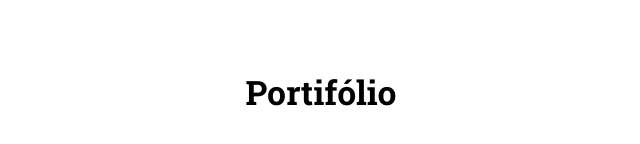
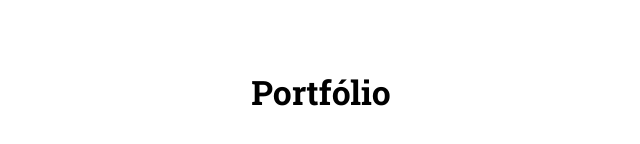
Before and after one commit to guilhermecode/portfolio, a plain HTML site: page index.html in a window 1280 px wide. Shown: the part 2508-2652 px from the top of the page, 319-959 px from the left. Drawn offline with Linux system fonts and the light colour scheme.

Commit message:
Update index.html

```diff
--- a/index.html
+++ b/index.html
@@ -140,7 +140,7 @@
     <section class="section-portifolio padding-top-bottom" id="portfolio">
         <div class="container">
             <header>
-                <h2 class="roboto-slab b-700">Portifólio</h2>
+                <h2 class="roboto-slab b-700">Portfólio</h2>
             </header>
             <div class="portifolio-content d-flex">
                 <div data-anime="top">
```
